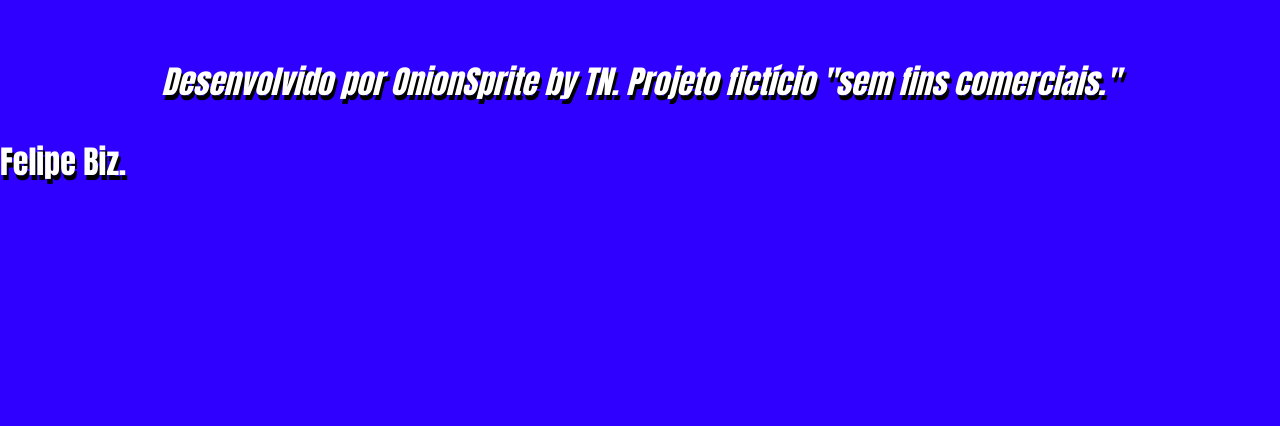
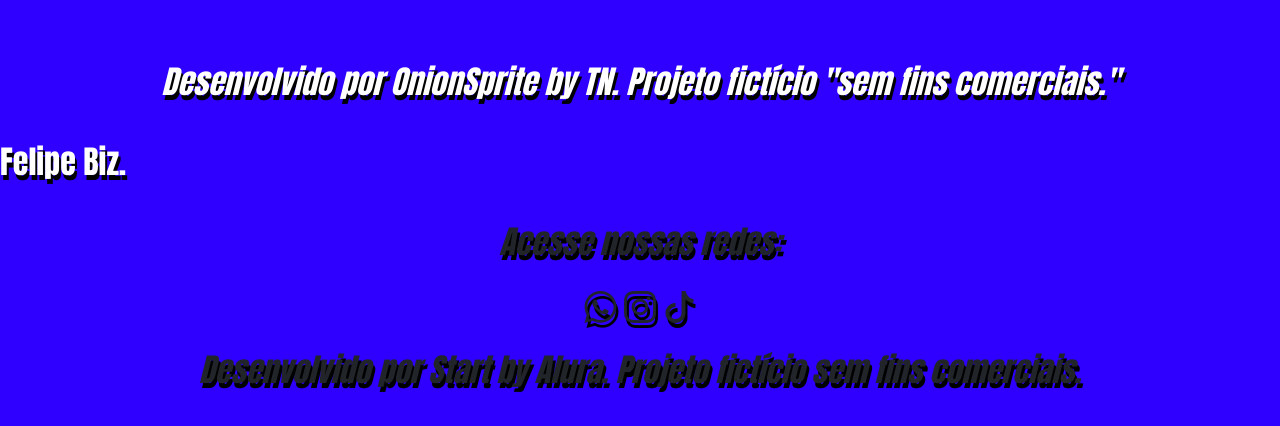
Before and after one commit to GarlicFanta/acessibilidade, a plain HTML site: page index.html in a window 1280 px wide. Shown: the part 4950-5376 px from the top of the page. Before the commit the page ends 5152 px from the top, so only its background shows below. Drawn offline with nearby package versions, Linux system fonts and the light colour scheme; a web font is replaced by a local one.

Commit message:
Update index.html

```diff
--- a/index.html
+++ b/index.html
@@ -150,5 +150,12 @@
     <script src="script.js"></script>
 
 </body>
+    <footer class="text-center p-3 fst-italic">
+        <p>Acesse nossas redes:</p>
+        <i class="bi bi-whatsapp"></i>
+        <i class="bi bi-instagram"></i>
+        <i class="bi bi-tiktok"></i>
+        <p class="mt-3">Desenvolvido por Start by Alura. Projeto fictício sem fins comerciais.</p>
+    </footer>
 
 </html>
```
